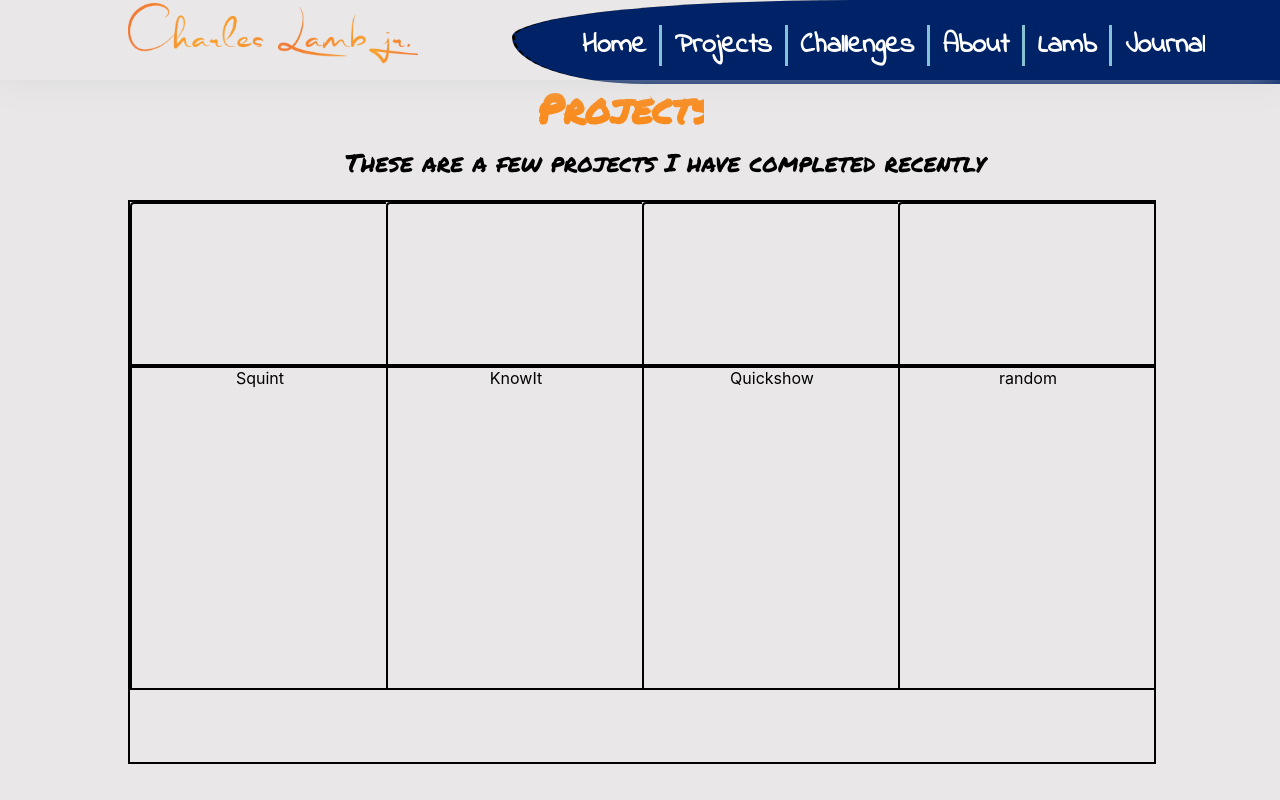
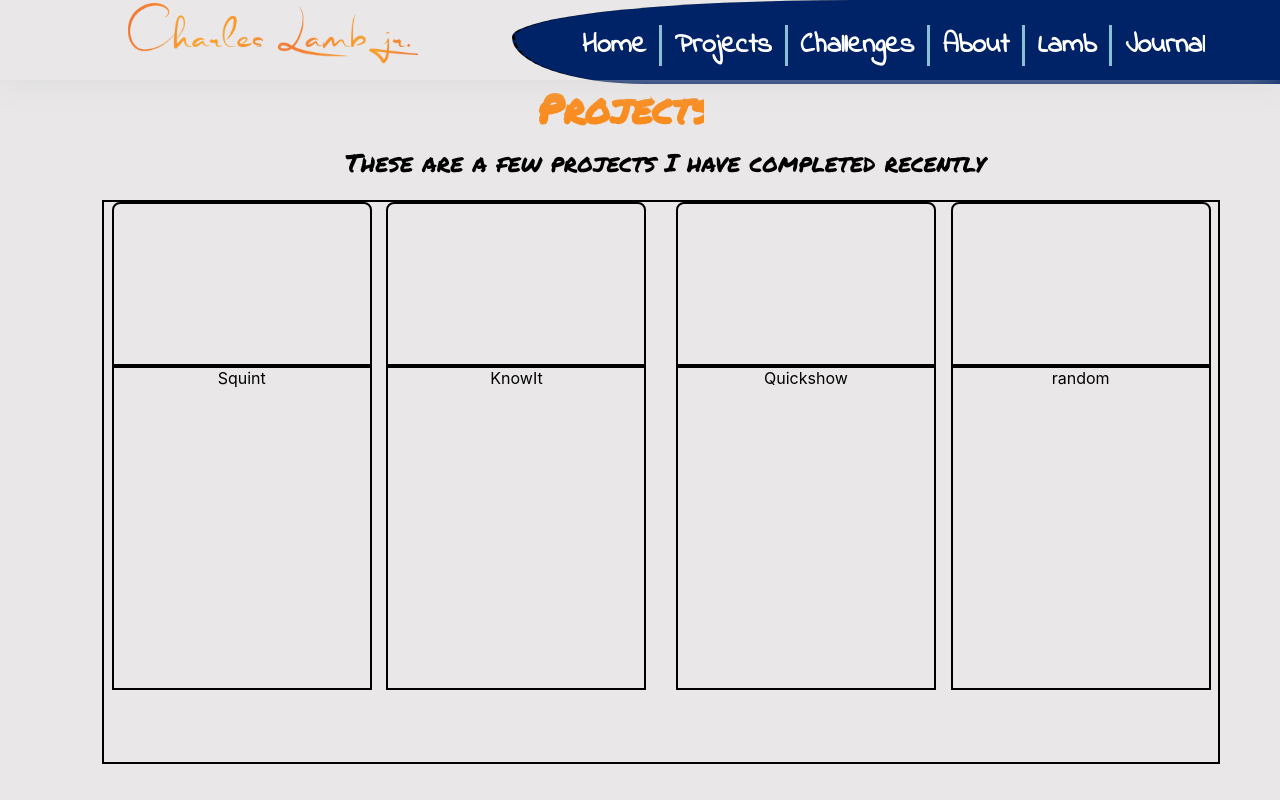
Before and after one commit to cyberstizz/charleslambjr, a React (Create React App) app: page /projects in a window 1280 px wide. Built offline with nearby package versions, Linux system fonts and the light colour scheme; a web font is replaced by a local one.

Commit message:
changed the size of the cards div in the projects component

```diff
--- a/src/components/Card.css
+++ b/src/components/Card.css
@@ -14,8 +14,8 @@ border: solid 2px black;
 #cardTop{
     text-align: center;
     position: relative;
-    border-top-left-radius: 4px;
-    border-top-right-radius: 4px;
+    border-top-left-radius: 8px;
+    border-top-right-radius: 8px;
     height: 20vh;
     width: 20vw;
     border: solid 2px black;
--- a/src/components/Projects.css
+++ b/src/components/Projects.css
@@ -37,10 +37,10 @@
 
 #cardsDiv{
     border: solid black 2px;
-    margin-left: 10vw;
+    margin-left: 8vw;
     position: absolute;
     height: 70vh;
-    width: 80vw;
+    width: 87vw;
     display: inline-flex;
     flex-direction: row;
 }
```
